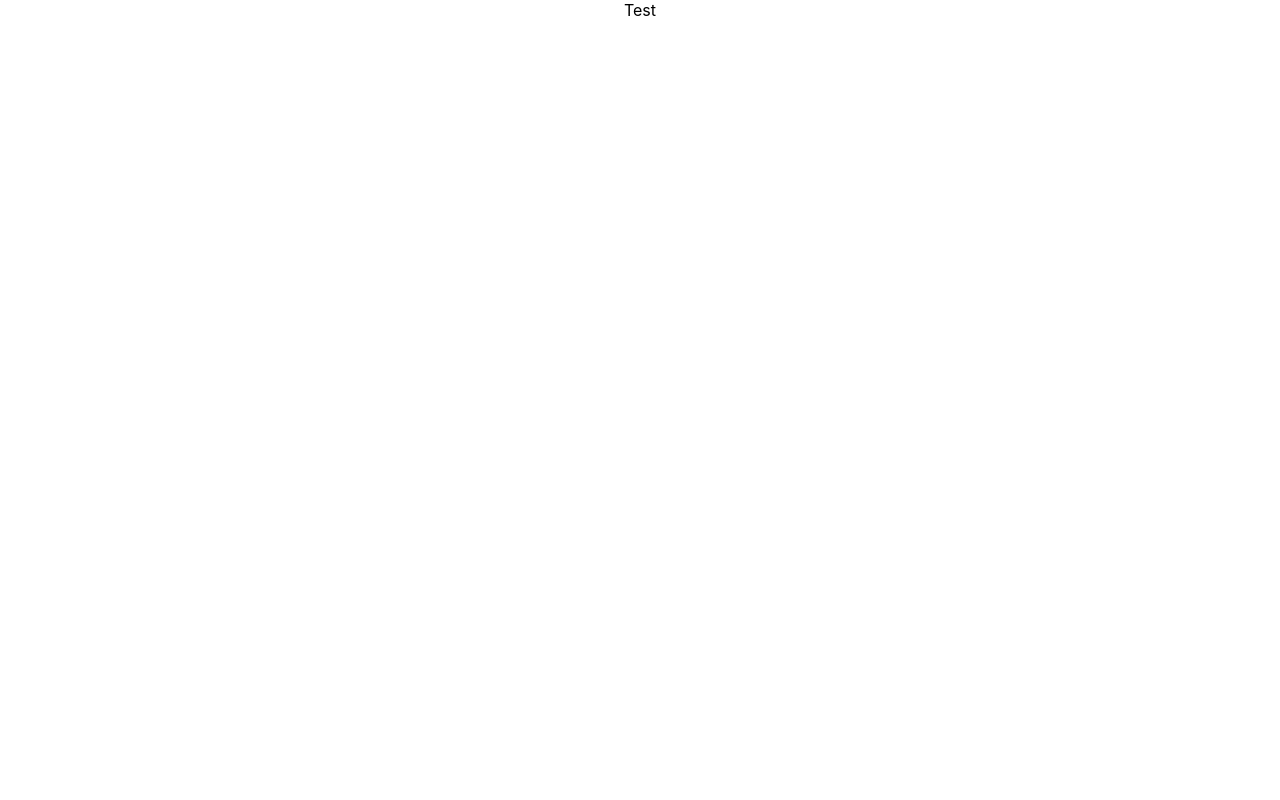
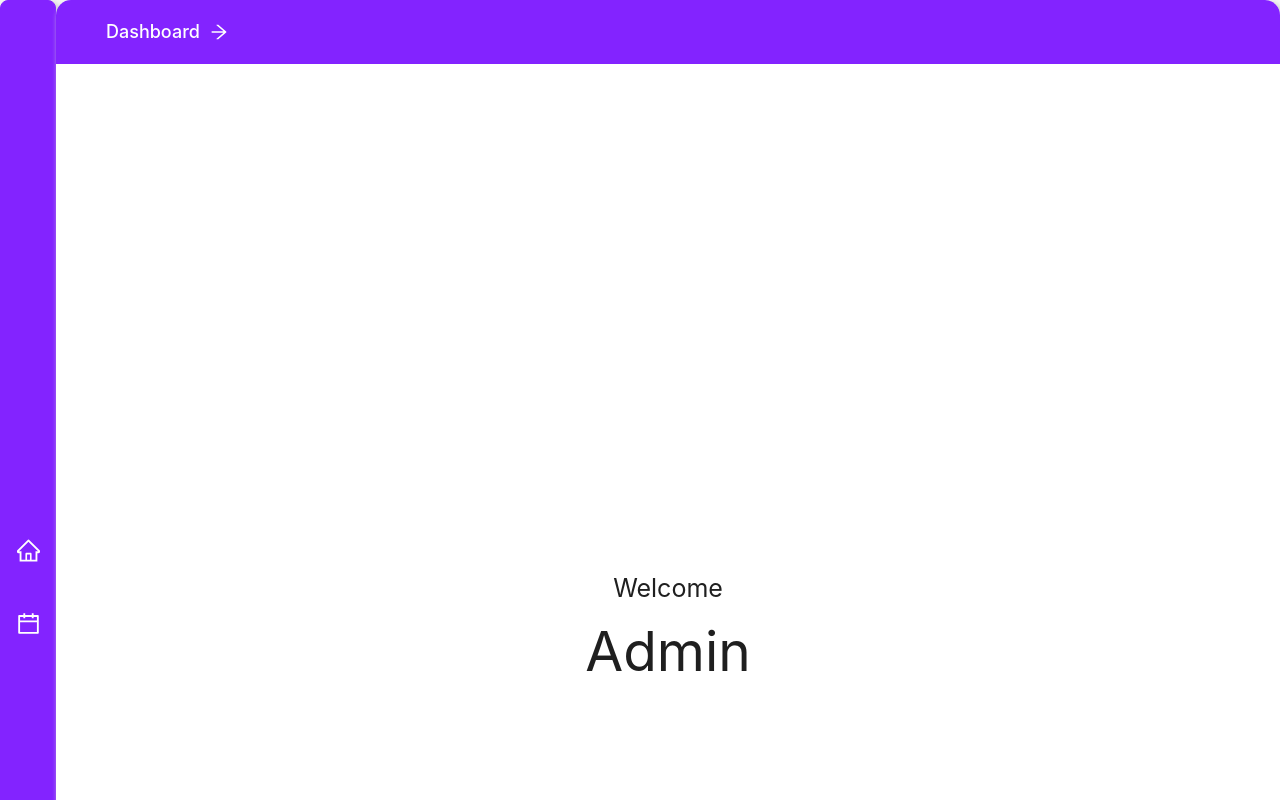
Before and after one commit to NexaLab/Gym-Frontend, a React (Create React App) app: page / in a window 1280 px wide. Shown: the top 800 px of the page. Built offline with nearby package versions, Linux system fonts and the light colour scheme.

Commit message:
version 1.0.0

```diff
--- a/src/App.js
+++ b/src/App.js
@@ -2,7 +2,6 @@ import './App.css';
 import { Route, Switch } from 'react-router-dom';
 import Test from './components/Test/Test';
 import ManageTrainingClasses from './components/ManageTrainingClasses/ManageTrainingClasses';
-import Sidebar from './components/Sidebar/CustomSideBar';
 import Welcome from './components/Welcome/Welcome';
 
 
@@ -13,9 +12,7 @@ function App() {
     <div className="App">
 
       <Switch>
-            <Route exact path="/"  component={Test}/>
-            <Route exact path="/ManageTrainingClasses"  component={ManageTrainingClasses}/>
-            <Route exact path="/sidebar" component={Sidebar}/>
+            <Route exact path="/meetingschedule"  component={ManageTrainingClasses}/>
             <Route exact path="/"  component={Welcome}/>
       </Switch>
 
--- a/src/apis/ApiUrls.js
+++ b/src/apis/ApiUrls.js
@@ -22,6 +22,19 @@ export const updateTrainingScheduleApiUrl = (scheduleID) => {
 
 
 
+
+
+export const deleteScheduleByIdApiUrl = (scheduleID) => {
+
+
+    return `http://localhost:3001/training-classes/delete/${scheduleID}`
+}
+
+
+
+
+
+
 export const saveTrainingScheduleApiUrl = () => {
 
 
--- a/src/components/CustomModal/CustomModal.jsx
+++ b/src/components/CustomModal/CustomModal.jsx
@@ -208,7 +208,7 @@ function CustomModal({ isModalOpen, setIsModalOpen, id, start, Class, coach, end
 
 
 
-  console.log(events);
+
 
 
 
--- a/src/components/ManageTrainingClasses/ManageTrainingClasses.css
+++ b/src/components/ManageTrainingClasses/ManageTrainingClasses.css
@@ -3,7 +3,20 @@
     box-shadow: 3px 3px 5px 1.5px lightgray;
     padding: 30px;
     background: white !important;
+    width: 95% !important;
 }
+
+
+
+#meeting-schedule-component-with-sidebar{
+
+    display: flex !important;
+    flex-direction: row !important;
+}
+
+
+
+
 
 .training-header {
     border-top-left-radius: 15px;
--- a/src/components/ManageTrainingClasses/ManageTrainingClasses.jsx
+++ b/src/components/ManageTrainingClasses/ManageTrainingClasses.jsx
@@ -5,6 +5,8 @@ import { ArrowRightOutlined } from "@ant-design/icons";
 import "react-big-calendar/lib/css/react-big-calendar.css";
 import CustomCalendar from "../CustomCalendar/CustomCalendar";
 import RegisterInfo from "../RegistersInfo/RegisterInfo";
+import CustomSideBar from "../Sidebar/CustomSideBar";
+
 
 const { Header, Content } = Layout;
 
@@ -14,6 +16,8 @@ function ManageTrainingClasses() {
 
 
   return (
+    <Layout id="meeting-schedule-component-with-sidebar">
+      <CustomSideBar/>
     <Layout className="training-layout">
       <Header className="training-header">
         <h1>Gym Classes</h1>
@@ -26,6 +30,7 @@ function ManageTrainingClasses() {
         <RegisterInfo />
       </Content>
     </Layout>
+    </Layout>
   );
 }
 
--- a/src/components/RegistersInfo/RegisterInfo.jsx
+++ b/src/components/RegistersInfo/RegisterInfo.jsx
@@ -1,19 +1,26 @@
 import React, { useState , memo, useEffect} from 'react'
 import './RegisterInfo.css'
 import ClientInfoService from '../../services/ClientInfoService'
+import ManageTrainingClassesService from '../../services/ManageTrainingClassesService'
+
+
+
+
+function RegisterInfo() {
+
+
+
+
+const [lists , setLists] = useState([])
 
 
 
 
 
-function RegisterInfo() {
-const [lists , setLists] = useState([])
-
 const getAllClients = () => {
 
     ClientInfoService.getAllClients().then((res) => {
 
-        console.log(res)
         setLists(res.data.data)
 
 
@@ -25,16 +32,40 @@ const getAllClients = () => {
 }
 
     const deleteItem = (list) => {
-       const newList  = lists.filter((l) => l.id !== list.id
 
-       )
+       const newList  = lists.filter(l => l.id !== list.id )
        setLists(newList);
 
 
+
+
+       ManageTrainingClassesService.deleteTrainingSchedule(list.id)
+       .then(res => {
+
+
+        console.log(res.data);
+
+
+       })
+       .catch(error => {
+
+
+        console.log(error);
+
+
+       })
+
     }
 
+
+
+
     useEffect(() => {
+
+
         getAllClients()
+
+
     },[])
 
 
--- a/src/components/Sidebar/CustomSideBar.css
+++ b/src/components/Sidebar/CustomSideBar.css
@@ -1,6 +1,6 @@
 #side-bar-component {
   width: 48px !important;
-  height: 99.9vh !important;
+  height:150vh !important;
   background-color: #8323ff;
   border: 0.3px solid #8323ff !important;
   padding-top: 24px !important ;
@@ -48,7 +48,7 @@
 }
 
 #calendar-icon:hover {
-  transform: translateY(-8px) !important;
+  transform: translateY(-5px) !important;
 
   color: white !important;
 }
@@ -58,7 +58,7 @@
 }
 
 #home-icon:hover {
-  transform: translateY(-8px) !important;
+  transform: translateY(-5px) !important;
 
   color: white !important;
 }
--- a/src/components/Sidebar/CustomSideBar.jsx
+++ b/src/components/Sidebar/CustomSideBar.jsx
@@ -2,6 +2,7 @@ import { Layout, Typography } from 'antd'
 import React, { useEffect, useState } from 'react'
 import "./CustomSideBar.css"
 import { CalendarOutlined, HomeOutlined } from '@ant-design/icons';
+import { useHistory } from 'react-router';
 
 
 
@@ -13,6 +14,27 @@ const { Text } = Typography;
 
 
 function CustomSideBar() {
+
+
+  const history = useHistory();
+
+
+
+
+  const goToHome = () => {
+
+    history.push("/");
+  }
+
+
+
+
+  const goToMeetingSchedule = () => {
+
+    history.push("/meetingschedule");
+  }
+
+
   return (
 
 
@@ -32,6 +54,7 @@ function CustomSideBar() {
         }}
 
         id='home-icon'
+        onClick={goToHome}
       />
 
 
@@ -39,6 +62,8 @@ function CustomSideBar() {
 
 
       <CalendarOutlined
+
+        onClick={goToMeetingSchedule}
         id='calendar-icon'
         style=
         {{
--- a/src/components/Welcome/Welcome.css
+++ b/src/components/Welcome/Welcome.css
@@ -3,9 +3,22 @@
     border-radius: 15px;
     display: flex;
     box-shadow: 3px 3px 5px 1.5px lightgray;
-    height: 100vh;
+    height: 150vh;
     background-color: white;
+    width: 95% !important;
 }
+
+
+
+#home-component-with-sidebar {
+
+    display: flex !important;
+    flex-direction: row !important;
+}
+
+
+
+
 
 .header-welcome{
     display: flex;
--- a/src/components/Welcome/Welcome.jsx
+++ b/src/components/Welcome/Welcome.jsx
@@ -2,12 +2,23 @@ import React from 'react'
 import {Layout, Typography} from 'antd'
 import {ArrowRightOutlined} from '@ant-design/icons';
 import "./Welcome.css"
+import CustomSideBar from "../Sidebar/CustomSideBar";
+
+
+
+
 
 const {Header, Content} = Layout;
 const {Text} = Typography;
 
+
+
+
+
 function Welcome() {
   return (
+    <Layout id='home-component-with-sidebar'>
+      <CustomSideBar/>
     <Layout className='welcome-main'>
       <Header className='header-welcome'>Dashboard <ArrowRightOutlined style={{marginLeft: 10}}/> </Header>
       <Content className='content-welcome'>
@@ -15,6 +26,7 @@ function Welcome() {
         <Text style={{fontSize: 55}}>Admin</Text>
       </Content>
     </Layout>
+    </Layout>
     )
 }
 
--- a/src/services/ManageTrainingClassesService.js
+++ b/src/services/ManageTrainingClassesService.js
@@ -1,5 +1,5 @@
 import axios from 'axios'
-import { getAllTrainingClassesApiUrl, saveTrainingScheduleApiUrl, updateTrainingScheduleApiUrl } from '../apis/ApiUrls'
+import { deleteScheduleByIdApiUrl, getAllTrainingClassesApiUrl, saveTrainingScheduleApiUrl, updateTrainingScheduleApiUrl } from '../apis/ApiUrls'
 
 
 
@@ -26,6 +26,15 @@ class ManageTrainingClassesService {
 
 
 
+
+
+    async deleteTrainingSchedule(scheduleID) {
+
+        return axios.delete(deleteScheduleByIdApiUrl(scheduleID));
+    }
+
+
+
 }
 
 export default ManageTrainingClassesService = new ManageTrainingClassesService();
```
